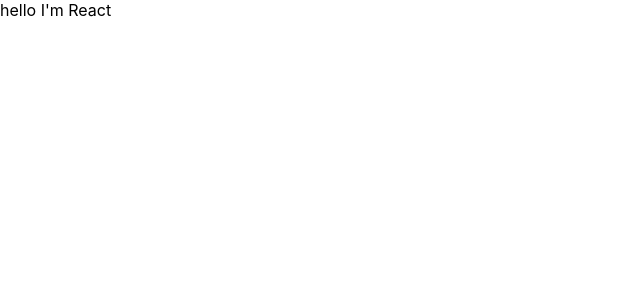
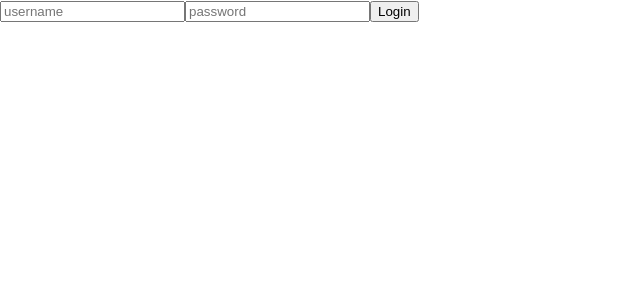
Before and after one commit to CroleyMoley/reddit-clone-app-frontend, a React (Create React App) app: page / in a window 1280 px wide. Shown: the top 300 px of the page, without its empty margins (0-640 px from the left). Built offline with nearby package versions, Linux system fonts and the light colour scheme.

Commit message:
can change the frorm data

```diff
--- a/src/App.js
+++ b/src/App.js
@@ -1,12 +1,13 @@
 import './App.css';
 import React from 'react'
-
+import Login from './components/Login.js'
 
 class App extends React.Component {
 
   render(){
     return (
-      "hello I'm React"
+      "hello I'm React",
+      <Login />
     );
 
   }
--- a/src/components/Login.js
+++ b/src/components/Login.js
@@ -1,11 +1,27 @@
 import React from 'react'
+import { connect } from 'react-redux'
+import { updateLoginForm } from '../actions/loginForm.js'
 
-const Login = () => {
+
+const Login = ({ username, password, updateLoginForm }) => {
     return (
-        <form onsubmit={}>
-            <input type="text" name="username" value={} onChange={} ></input>
-            <input type="text" name="password" value={} onChange={} ></input>
+        <form onSubmit={undefined}>
+            <input placeholder="username" type="text" name="username" value={username} onChange={updateLoginForm} ></input>
+            <input placeholder="password" type="text" name="password" value={password} onChange={updateLoginForm} ></input>
             <input type="submit" value="Login"></input>
         </form>
     )
 }
+
+const mapStateToProps = state => {
+    return {
+        username: state.loginForm.username,
+        password: state.loginForm.password
+    }
+}
+
+//const mapDispatchToProps
+
+
+
+export default connect(mapStateToProps, { updateLoginForm } )(Login)
```
